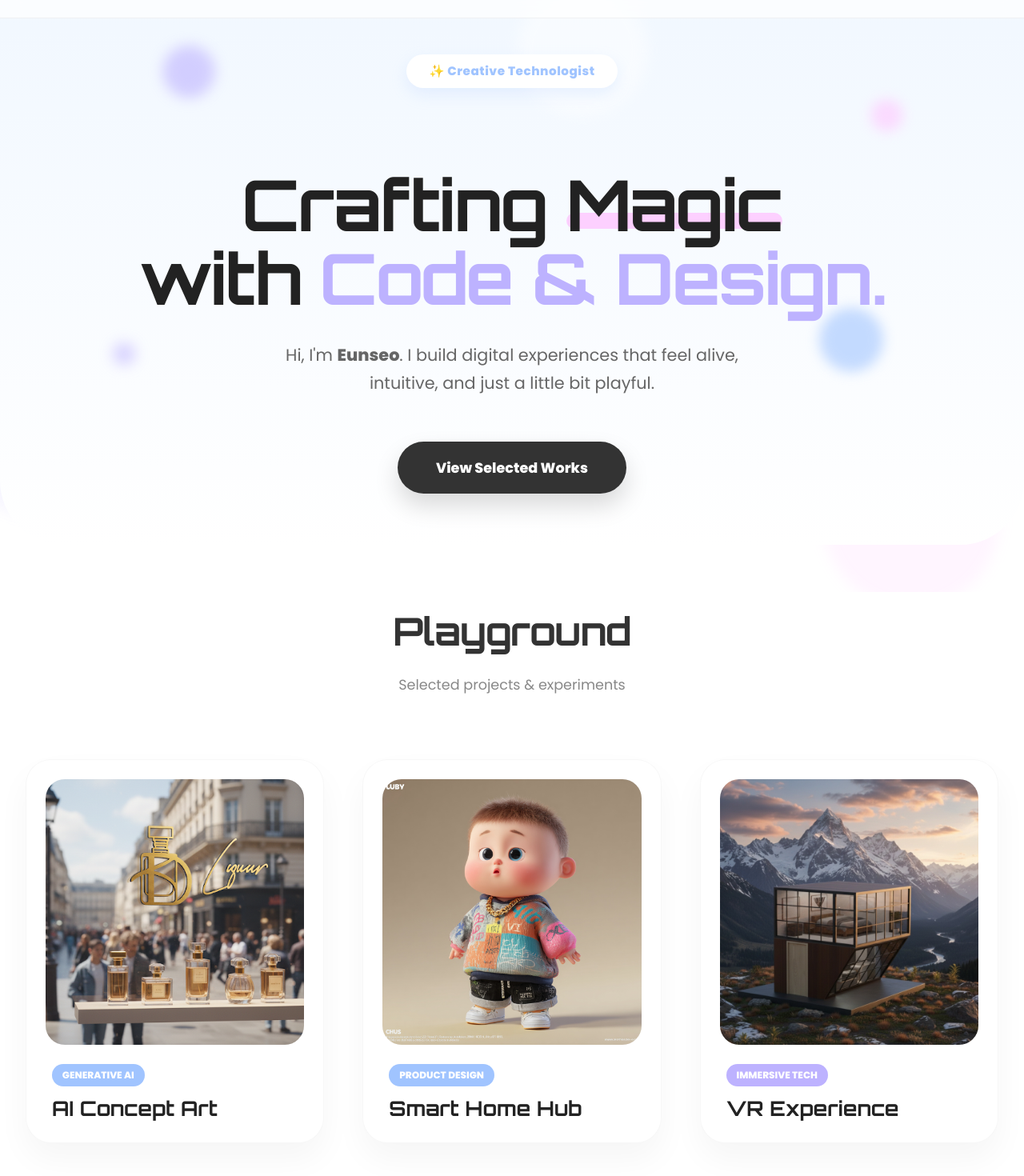
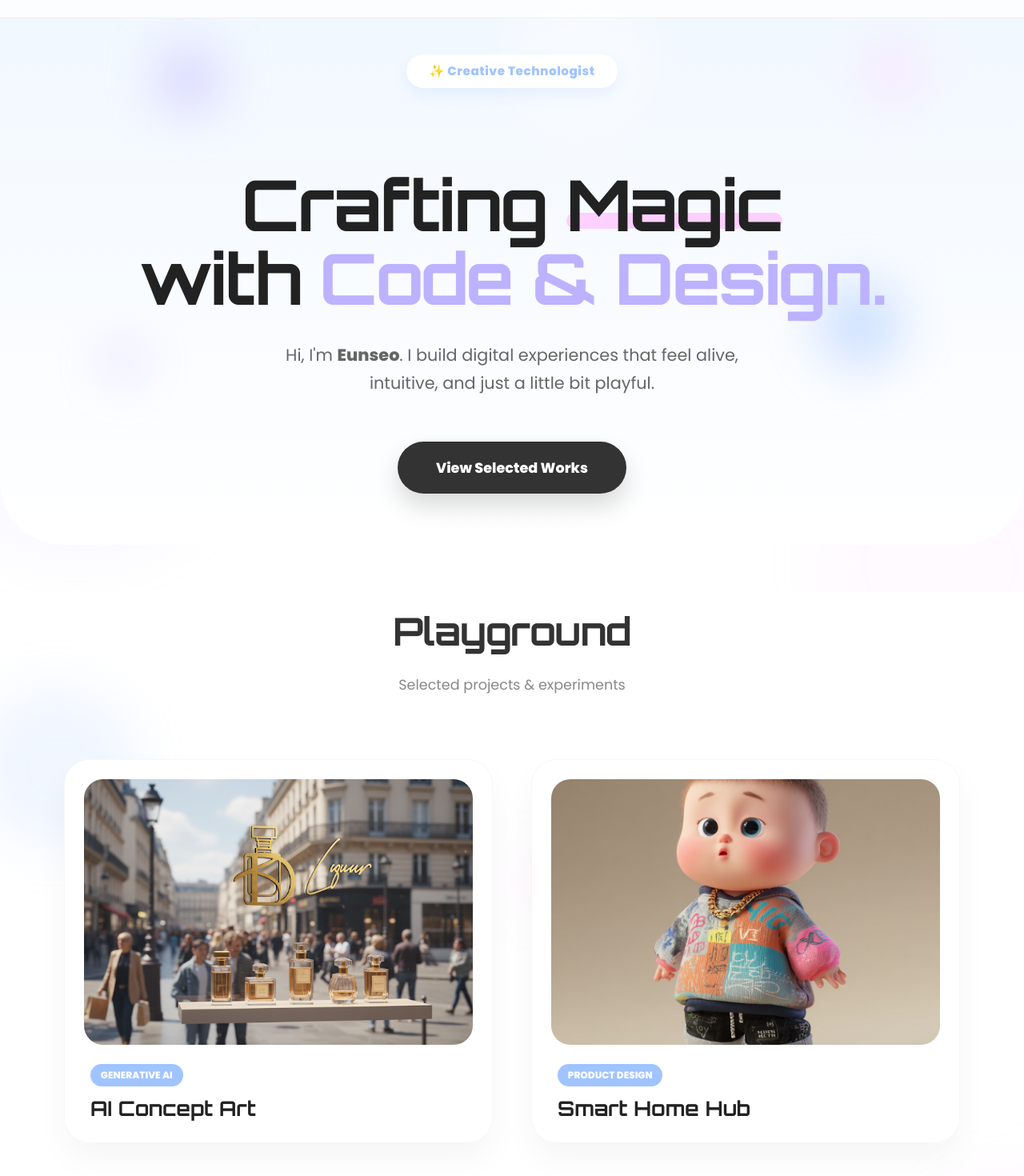
Before and after one commit to eunsi-lab/homepageproject, a React (Vite) app: page / in a window 1280 px wide. Shown: the part 60-1530 px from the top of the page at 80% size. Built offline with nearby package versions, Linux system fonts and the light colour scheme.

Commit message:
Optimize animation performance and natural movement

```diff
--- a/src/App.tsx
+++ b/src/App.tsx
@@ -1,5 +1,5 @@
 import { useState, useEffect } from 'react';
-import { motion, AnimatePresence, useMotionValue, useTransform } from 'framer-motion';
+import { motion, AnimatePresence } from 'framer-motion';
 import project1 from './assets/project1.png';
 import project1_2 from './assets/project1_2.png';
 import project1_3 from './assets/project1_3.png';
@@ -29,10 +29,11 @@ interface Work {
     images?: string[];
 }
 
-// Floating Bubble Component with Parallax
-const FloatingBubble = ({ size, color, top, left, delay, duration, mouseX, mouseY, factor = 0.05 }: any) => {
-    const x = useTransform(mouseX, [0, window.innerWidth], [0, window.innerWidth * factor]);
-    const y = useTransform(mouseY, [0, window.innerHeight], [0, window.innerHeight * factor]);
+// Optimized Floating Bubble - Organic Natural Movement
+const FloatingBubble = ({ size, color, top, left, delay, duration }: any) => {
+    // Randomize movement slightly for each instance to feel "natural"
+    const randomY = Math.random() * 20 + 20; // 20px to 40px movement
+    const randomX = Math.random() * 20 - 10; // -10px to 10px drift
 
     return (
         <motion.div
@@ -44,17 +45,16 @@ const FloatingBubble = ({ size, color, top, left, delay, duration, mouseX, mouse
                 height: size,
                 borderRadius: '50%',
                 background: color,
-                opacity: 0.6,
-                filter: 'blur(8px)',
+                opacity: 0.5, // Slightly higher base opacity
+                filter: 'blur(30px)', // High blur for soft look
                 zIndex: 0,
                 pointerEvents: 'none',
-                x: x, // Parallax X
-                y: y, // Parallax Y
+                willChange: 'transform', // Performance optimization
             }}
             animate={{
-                y: [0, -30, 0], // Combined floating animation
-                x: [0, 15, 0],
-                scale: [1, 1.1, 1]
+                y: [0, -randomY, 0],
+                x: [0, randomX, 0],
+                scale: [1, 1.05, 1],
             }}
             transition={{
                 duration: duration,
@@ -70,10 +70,6 @@ function App() {
     const [activeWork, setActiveWork] = useState<number | null>(null);
     const [currentImageIndex, setCurrentImageIndex] = useState(0);
 
-    // Mouse Position State for Parallax
-    const mouseX = useMotionValue(0);
-    const mouseY = useMotionValue(0);
-
     // Dynamic Font Loading
     useEffect(() => {
         const link = document.createElement('link');
@@ -81,11 +77,6 @@ function App() {
         link.rel = 'stylesheet';
         document.head.appendChild(link);
     }, []);
-
-    const handleMouseMove = (e: React.MouseEvent) => {
-        mouseX.set(e.clientX);
-        mouseY.set(e.clientY);
-    };
 
     const works: Work[] = [
         {
@@ -154,21 +145,20 @@ function App() {
 
     return (
         <div
-            onMouseMove={handleMouseMove}
             style={{
                 fontFamily: "'Poppins', sans-serif",
                 backgroundColor: '#fff',
                 minHeight: '100vh',
                 color: '#333',
-                overflowX: 'hidden', // Prevent horizontal scroll
+                overflowX: 'hidden',
                 position: 'relative'
             }}>
 
             {/* --- Global Background Decorations --- */}
             <div style={{ position: 'fixed', top: 0, left: 0, right: 0, bottom: 0, zIndex: 0, pointerEvents: 'none', overflow: 'hidden' }}>
-                <FloatingBubble size="300px" color="rgba(160, 196, 255, 0.2)" top="-10%" left="60%" delay={0} duration={8} mouseX={mouseX} mouseY={mouseY} factor={-0.02} />
-                <FloatingBubble size="400px" color="rgba(189, 178, 255, 0.2)" top="40%" left="-10%" delay={2} duration={12} mouseX={mouseX} mouseY={mouseY} factor={0.03} />
-                <FloatingBubble size="200px" color="rgba(255, 198, 255, 0.3)" top="80%" left="80%" delay={1} duration={10} mouseX={mouseX} mouseY={mouseY} factor={-0.04} />
+                <FloatingBubble size="350px" color="rgba(160, 196, 255, 0.15)" top="-10%" left="60%" delay={0} duration={18} />
+                <FloatingBubble size="450px" color="rgba(189, 178, 255, 0.15)" top="40%" left="-10%" delay={5} duration={22} />
+                <FloatingBubble size="300px" color="rgba(255, 198, 255, 0.2)" top="80%" left="80%" delay={2} duration={15} />
             </div>
 
             {/* Navigation */}
@@ -210,12 +200,12 @@ function App() {
                 overflow: 'hidden',
                 zIndex: 1
             }}>
-                {/* Hero Specific Decorations */}
-                <FloatingBubble size="60px" color="#BDB2FF" top="20%" left="15%" delay={0} duration={4} mouseX={mouseX} mouseY={mouseY} factor={0.06} />
-                <FloatingBubble size="40px" color="#FFC6FF" top="25%" left="85%" delay={1} duration={5} mouseX={mouseX} mouseY={mouseY} factor={-0.08} />
-                <FloatingBubble size="80px" color="#A0C4FF" top="60%" left="80%" delay={0.5} duration={6} mouseX={mouseX} mouseY={mouseY} factor={0.04} />
-                <FloatingBubble size="25px" color="#BDB2FF" top="70%" left="10%" delay={2} duration={3} mouseX={mouseX} mouseY={mouseY} factor={-0.05} />
-                <FloatingBubble size="150px" color="rgba(255,255,255,0.8)" top="10%" left="50%" delay={0} duration={10} mouseX={mouseX} mouseY={mouseY} factor={0.02} />
+                {/* Hero Specific Decorations - Natural Flow */}
+                <FloatingBubble size="80px" color="#BDB2FF" top="20%" left="15%" delay={0} duration={10} />
+                <FloatingBubble size="60px" color="#FFC6FF" top="20%" left="85%" delay={2} duration={12} />
+                <FloatingBubble size="100px" color="#A0C4FF" top="60%" left="80%" delay={1} duration={14} />
+                <FloatingBubble size="40px" color="#BDB2FF" top="70%" left="10%" delay={4} duration={8} />
+                <FloatingBubble size="180px" color="rgba(255,255,255,0.8)" top="10%" left="50%" delay={0} duration={16} />
 
                 <motion.div
                     initial={{ opacity: 0, y: 40 }}
@@ -289,14 +279,23 @@ function App() {
 
             <main style={{ maxWidth: '1300px', margin: '0 auto', padding: '0 2rem', position: 'relative', zIndex: 1 }}>
 
-                {/* Works Section */}
-                <section id="work" style={{ padding: '2rem 0 10rem 0' }}>
-                    <div style={{ textAlign: 'center', marginBottom: '5rem' }}>
+                {/* Works Section with New Background Bubbles */}
+                <section id="work" style={{ padding: '2rem 3rem 10rem 3rem', position: 'relative' }}>
+                    {/* Background decorations for Works section */}
+                    <FloatingBubble size="200px" color="rgba(160, 196, 255, 0.3)" top="10%" left="-5%" delay={1} duration={15} />
+                    <FloatingBubble size="300px" color="rgba(255, 198, 255, 0.2)" top="40%" left="90%" delay={3} duration={18} />
+                    <FloatingBubble size="150px" color="rgba(189, 178, 255, 0.3)" top="80%" left="5%" delay={2} duration={14} />
+                    {/* Extra bubbles for variety in sizes */}
+                    <FloatingBubble size="80px" color="rgba(255, 198, 255, 0.25)" top="20%" left="50%" delay={4} duration={12} />
+                    <FloatingBubble size="50px" color="rgba(160, 196, 255, 0.3)" top="70%" left="20%" delay={0} duration={10} />
+
+
+                    <div style={{ textAlign: 'center', marginBottom: '5rem', position: 'relative', zIndex: 2 }}>
                         <h2 style={{ fontSize: '3rem', fontWeight: 800, marginBottom: '1rem', letterSpacing: '-1px' }}>Playground</h2>
                         <p style={{ color: '#888', fontSize: '1.1rem' }}>Selected projects & experiments</p>
                     </div>
 
-                    <div style={{ display: 'grid', gridTemplateColumns: 'repeat(auto-fit, minmax(350px, 1fr))', gap: '3rem' }}>
+                    <div style={{ display: 'grid', gridTemplateColumns: 'repeat(auto-fit, minmax(350px, 1fr))', gap: '3rem', position: 'relative', zIndex: 2 }}>
                         {works.map((work, index) => (
                             <motion.div
                                 key={work.id}
```
